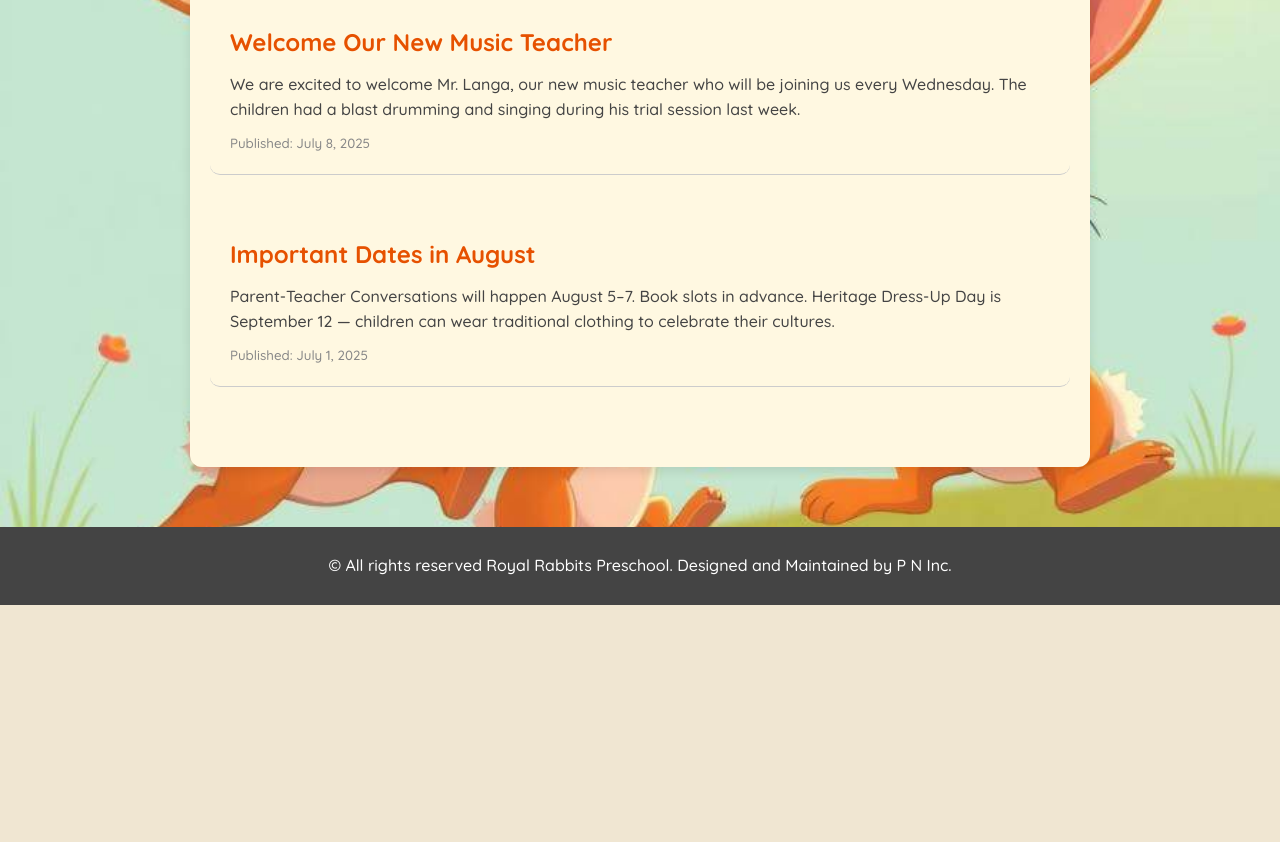
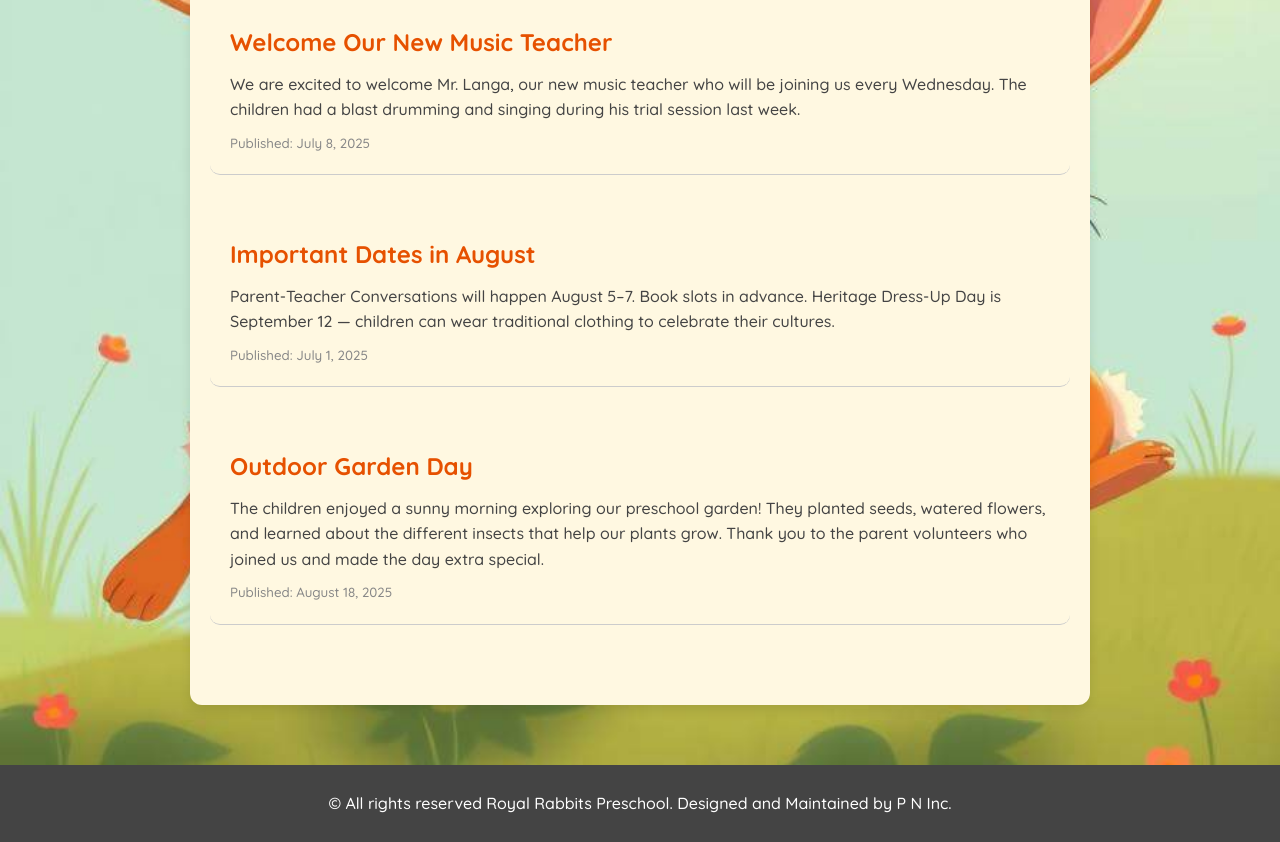
Before and after one commit to NORTHSHAW877/Royal-Rabbits-ECD, a plain HTML site: page blog.html in a window 1280 px wide. Shown: the part 537-1379 px from the top of the page. Before the commit the page ends 1142 px from the top, so only its background shows below. Drawn offline with Linux system fonts and the light colour scheme.

Commit message:
Update blog.html

```diff
--- a/blog.html
+++ b/blog.html
@@ -122,6 +122,12 @@
         <p>Parent-Teacher Conversations will happen August 5–7. Book slots in advance. Heritage Dress-Up Day is September 12 — children can wear traditional clothing to celebrate their cultures.</p>
         <small>Published: July 1, 2025</small>
       </div>
+
+      <div class="newsletter-entry">
+        <h3>Outdoor Garden Day</h3>
+        <p>The children enjoyed a sunny morning exploring our preschool garden! They planted seeds, watered flowers, and learned about the different insects that help our plants grow. Thank you to the parent volunteers who joined us and made the day extra special.</p>
+        <small>Published: August 18, 2025</small>
+      </div>
     </main>
 
     <!-- FOOTER -->
```
